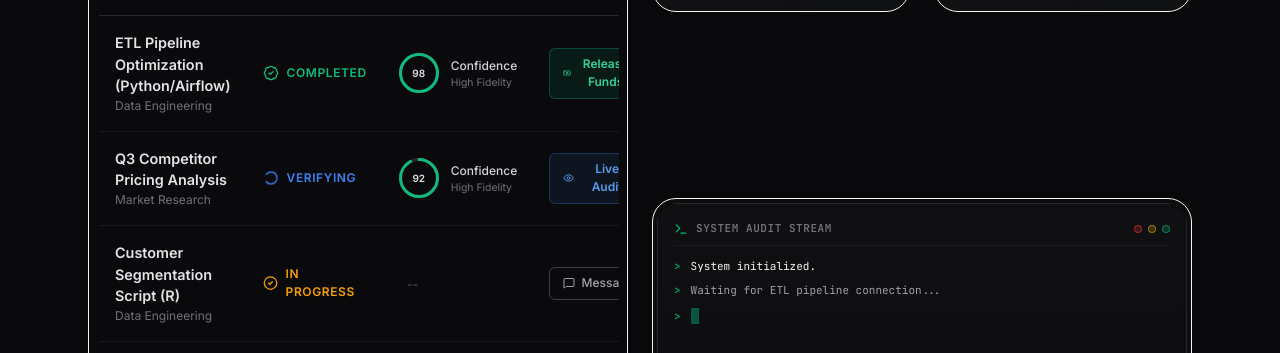
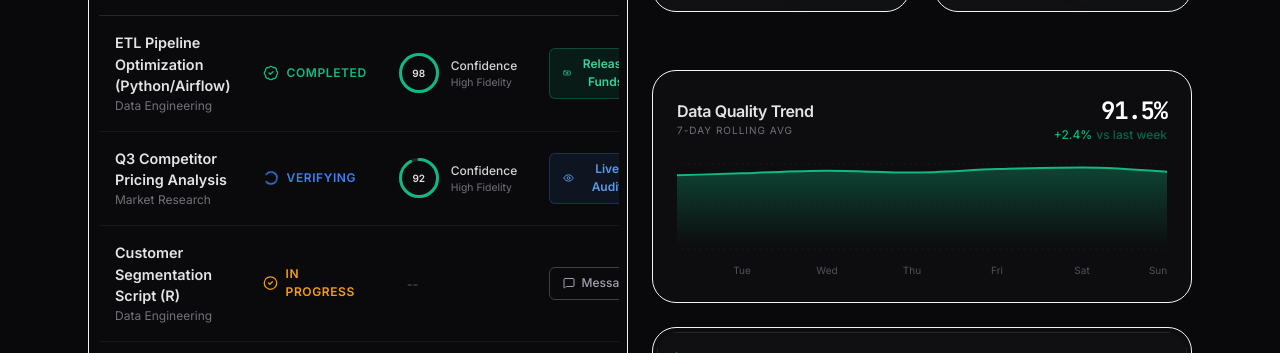
Before and after one commit to sambhavi12/data-etl-project, a Next.js app in the folder direct/: page /dashboard in a window 1280 px wide. Shown: the part 366-719 px from the top of the page. Built offline with nearby package versions, Linux system fonts and the light colour scheme; grey boxes are pictures that could not be loaded.

Commit message:
feat(ui): add quality trend graph to dashboard layout

```diff
--- a/direct/src/app/dashboard/page.tsx
+++ b/direct/src/app/dashboard/page.tsx
@@ -8,6 +8,7 @@ import DataPipelineStatus from '@/components/dashboard/data-pipeline-status';
 import LiveAuditStream from '@/components/dashboard/live-audit-stream';
 import StatCard from '@/components/dashboard/stat-card';
 import GlobalNavbar from '@/components/global-navbar';
+import QualityChart from '@/components/dashboard/quality-chart';
 import { useDemoSimulator } from '@/hooks/use-demo-simulator';
 
 import Link from 'next/link';
@@ -70,12 +71,12 @@ function DashboardContent() {
                 {/* 2. Bento Grid Layout */}
                 <div className="grid grid-cols-1 md:grid-cols-4 gap-6 auto-rows-[minmax(180px,auto)]">
 
-                    {/* Card A (Main): Active Tasks (Spans 2 columns, 2 rows) */}
+                    {/* Card A (Main): Active Tasks (Spans 2 columns, 3 rows) */}
                     <motion.div
                         initial={{ opacity: 0, scale: 0.98 }}
                         animate={{ opacity: 1, scale: 1 }}
                         transition={{ duration: 0.4 }}
-                        className="md:col-span-2 md:row-span-2 bento-card p-0 flex flex-col overflow-hidden group"
+                        className="md:col-span-2 md:row-span-3 bento-card p-0 flex flex-col overflow-hidden group"
                     >
                         <div className="flex justify-between items-center p-6 border-b border-white/5 bg-white/[0.02]">
                             <h2 className="text-lg font-semibold text-zinc-200 flex items-center gap-2">
@@ -129,6 +130,16 @@ function DashboardContent() {
                             value="98.2%"
                             trend="Top 1% Global"
                         />
+                    </motion.div>
+
+                    {/* Card: Quality Graph (Fills the gap above audit stream) */}
+                    <motion.div
+                        initial={{ opacity: 0, y: 20 }}
+                        animate={{ opacity: 1, y: 0 }}
+                        transition={{ delay: 0.22 }}
+                        className="md:col-span-2 bento-card p-6 min-h-[220px]"
+                    >
+                        <QualityChart stats={mockStats} />
                     </motion.div>
 
                     {/* Card D (Engineering): AI Audit Stream */}
--- a/direct/src/components/dashboard/quality-chart.tsx
+++ b/direct/src/components/dashboard/quality-chart.tsx
@@ -1,48 +1,54 @@
-
-'use client';
-import { DashboardStats } from '@/types';
+"use client";
 import { AreaChart, Area, XAxis, YAxis, CartesianGrid, Tooltip, ResponsiveContainer } from 'recharts';
 
-export default function QualityChart({ stats }: { stats: DashboardStats }) {
+export default function QualityChart({ stats }: { stats: any }) {
     return (
-        <div style={{
-            width: '100%',
-            height: '100%',
-            display: 'flex',
-            flexDirection: 'column'
-        }}>
-            <div style={{ flex: 1, minHeight: '0' }}>
+        <div className="w-full h-full flex flex-col justify-between">
+            {/* Header */}
+            <div className="flex items-center justify-between mb-4">
+                <div>
+                    <h3 className="font-semibold text-zinc-200 tracking-tight">Data Quality Trend</h3>
+                    <p className="text-[10px] text-zinc-500 uppercase tracking-widest">7-Day Rolling Avg</p>
+                </div>
+                <div className="text-right">
+                    <p className="text-2xl font-mono font-bold text-white tracking-tighter">{stats?.averageQualityScore || 98}%</p>
+                    <p className="text-xs font-medium text-emerald-500 flex justify-end items-center gap-1">
+                        +2.4% <span className="opacity-50">vs last week</span>
+                    </p>
+                </div>
+            </div>
+
+            {/* Chart */}
+            <div className="flex-1 min-h-0 relative">
+                <div className="absolute inset-0">
                     <ResponsiveContainer width="100%" height="100%">
-                    <AreaChart data={stats.weeklyTrend} margin={{ top: 10, right: 0, left: -20, bottom: 0 }}>
+                        <AreaChart data={stats?.weeklyTrend || []} margin={{ top: 5, right: 0, left: -20, bottom: 0 }}>
                             <defs>
                                 <linearGradient id="scoreGradient" x1="0" y1="0" x2="0" y2="1">
                                     <stop offset="5%" stopColor="#10b981" stopOpacity={0.3} />
                                     <stop offset="95%" stopColor="#10b981" stopOpacity={0} />
                                 </linearGradient>
                             </defs>
-                        <CartesianGrid strokeDasharray="3 3" stroke="rgba(255,255,255,0.05)" vertical={false} />
+                            <CartesianGrid strokeDasharray="3 3" stroke="rgba(255,255,255,0.03)" vertical={false} />
                             <XAxis
                                 dataKey="day"
-                            stroke="#71717a"
+                                stroke="#52525b"
                                 fontSize={10}
                                 tickLine={false}
                                 axisLine={false}
                                 dy={10}
                             />
-                        <YAxis
-                            hide={true}
-                            domain={[0, 100]}
-                        />
+                            <YAxis hide domain={[0, 100]} />
                             <Tooltip
                                 contentStyle={{
-                                background: 'rgba(24, 24, 27, 0.9)',
-                                border: '1px solid rgba(255,255,255,0.1)',
-                                borderRadius: '8px',
-                                boxShadow: '0 4px 6px -1px rgba(0, 0, 0, 0.1)',
-                                fontSize: '0.75rem'
+                                    background: '#18181b',
+                                    border: '1px solid rgba(255,255,255,0.05)',
+                                    borderRadius: '12px',
+                                    boxShadow: '0 10px 15px -3px rgba(0, 0, 0, 0.5)',
+                                    fontSize: '12px'
                                 }}
                                 itemStyle={{ color: '#e4e4e7' }}
-                            cursor={{ stroke: 'rgba(255,255,255,0.1)', strokeWidth: 1 }}
+                                cursor={{ stroke: 'rgba(16, 185, 129, 0.2)', strokeWidth: 1 }}
                             />
                             <Area
                                 type="monotone"
@@ -51,19 +57,10 @@ export default function QualityChart({ stats }: { stats: DashboardStats }) {
                                 fillOpacity={1}
                                 fill="url(#scoreGradient)"
                                 strokeWidth={2}
+                                animationDuration={2000}
                             />
                         </AreaChart>
                     </ResponsiveContainer>
-            </div>
-
-            <div style={{ marginTop: '0.5rem', display: 'flex', gap: '2rem', paddingTop: '1rem', borderTop: '1px solid rgba(255,255,255,0.05)' }}>
-                <div>
-                    <p style={{ fontSize: '0.7rem', color: '#a1a1aa', textTransform: 'uppercase', letterSpacing: '0.05em' }}>Current Avg</p>
-                    <p style={{ fontSize: '1.25rem', fontWeight: 700, color: '#fff' }}>{stats.averageQualityScore}%</p>
-                </div>
-                <div>
-                    <p style={{ fontSize: '0.7rem', color: '#a1a1aa', textTransform: 'uppercase', letterSpacing: '0.05em' }}>Delta</p>
-                    <p style={{ fontSize: '1.25rem', fontWeight: 700, color: '#10b981' }}>+2.4%</p>
                 </div>
             </div>
         </div>
```
Lines whose indentation alone changed are shown as unchanged.
